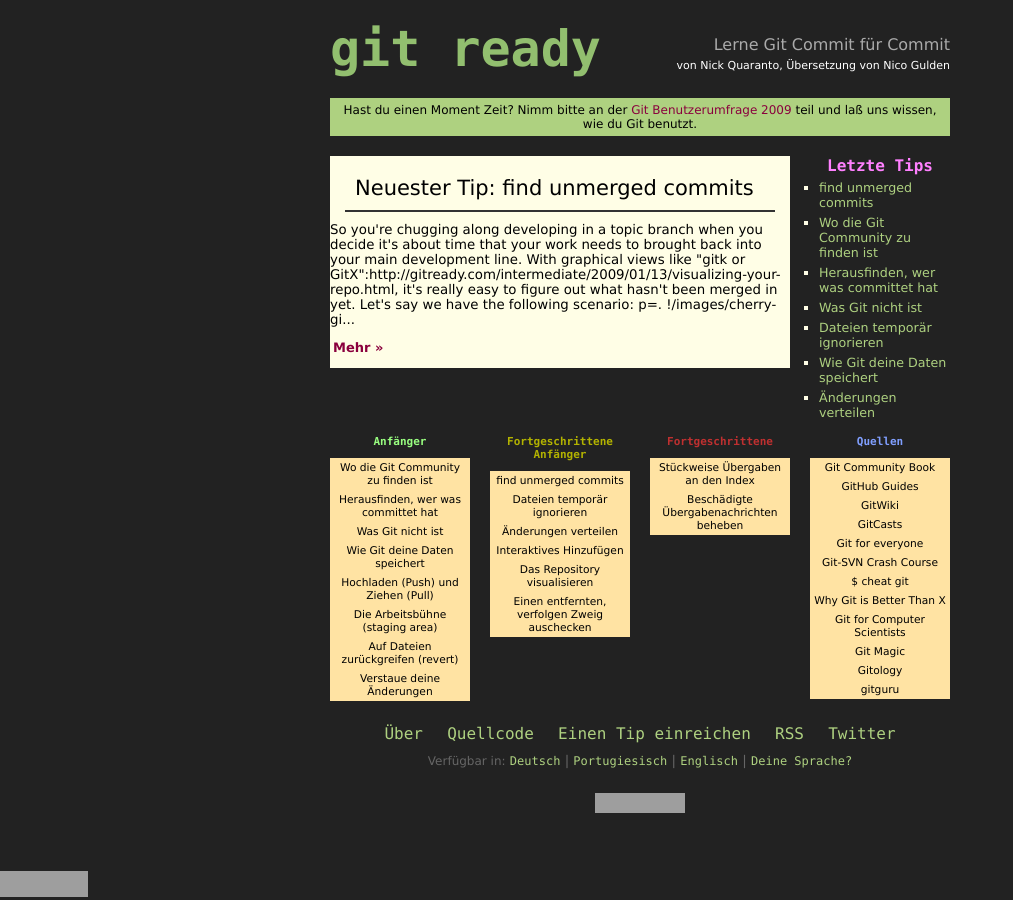
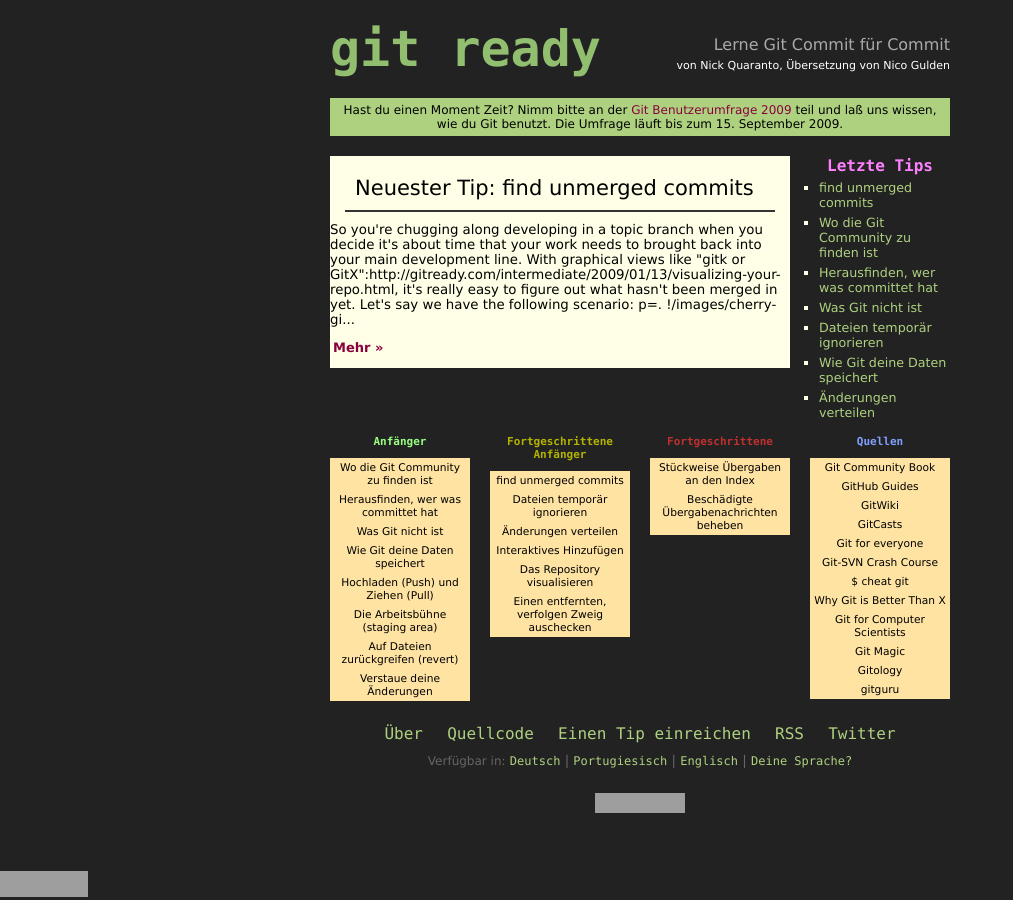
Before and after one commit to qrush/gitready, a Jekyll site: the page built from index.html, in a window 1280 px wide. Shown: the whole page, without its empty margins (0-1013 px from the left). Built offline with Jekyll 4.4.1, drawn with Linux system fonts in a browser that asks for light colours; grey boxes are pictures that could not be loaded.

Commit message:
Add the deadline for 2009 git user survey.

```diff
--- a/_layouts/default.html
+++ b/_layouts/default.html
@@ -22,7 +22,7 @@
 		</div>
     <div class="grid_8 prefix_2 suffix_2 main">
       <div class="survey">
-        Hast du einen Moment Zeit? Nimm bitte an der <a href="http://tinyurl.com/GitSurvey2009">Git Benutzerumfrage 2009</a> teil und laß uns wissen, wie du Git benutzt.
+        Hast du einen Moment Zeit? Nimm bitte an der <a href="http://tinyurl.com/GitSurvey2009">Git Benutzerumfrage 2009</a> teil und laß uns wissen, wie du Git benutzt. Die Umfrage läuft bis zum 15. September 2009.
       </div>
       {{ content }}
     </div>
```
